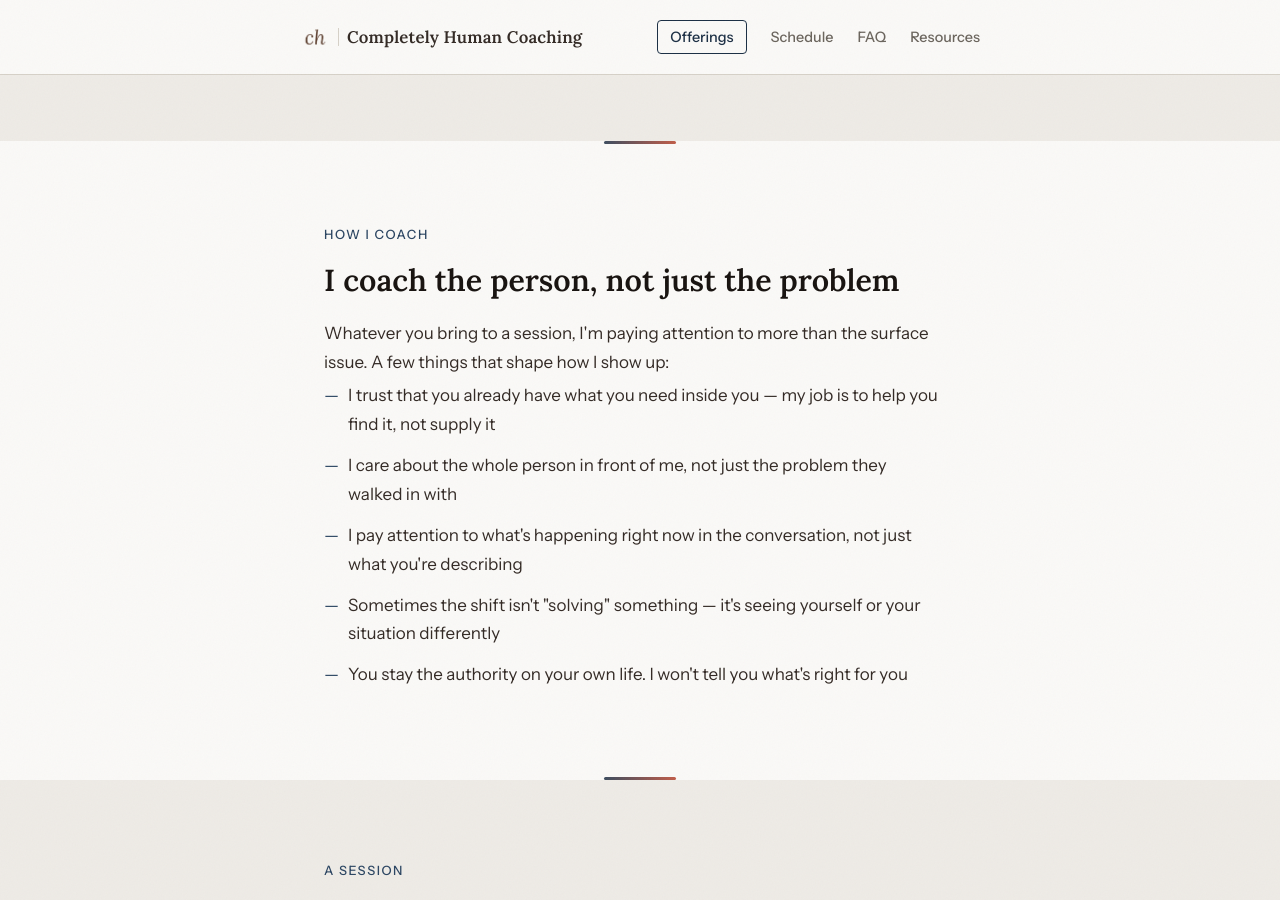
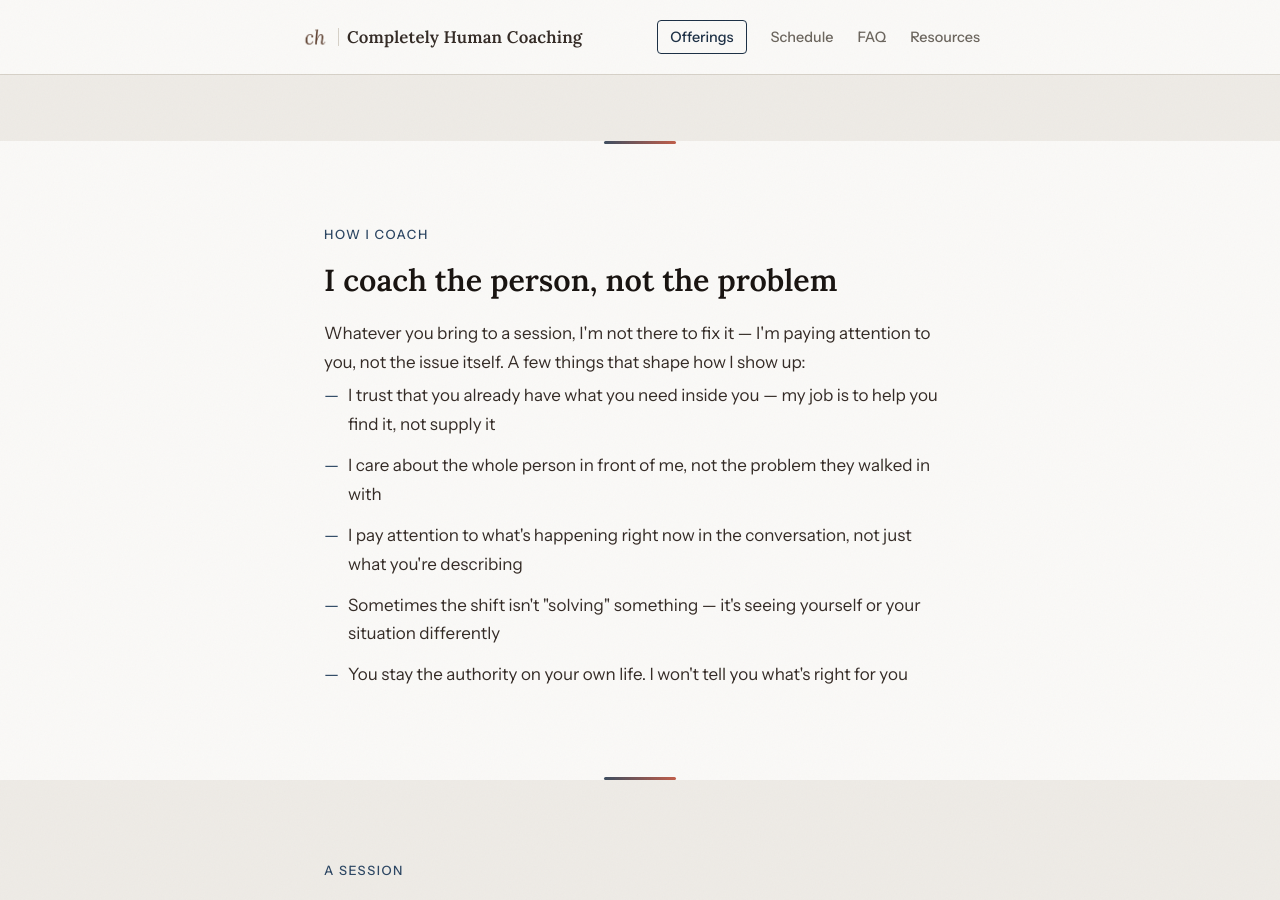
Before and after one commit to dbough/completely-human-coaching-com, a Jekyll site: the page built from what-to-expect/index.html, in a window 1280 px wide and 900 px high, scrolled down 969 px. Built offline with Jekyll 4.4.1, drawn with Linux system fonts in a browser that asks for light colours.

Commit message:
Clarify what-to-expect copy: never coach the problem
Co-Authored-By: Claude Sonnet 5 <noreply@anthropic.com>

```diff
--- a/what-to-expect/index.html
+++ b/what-to-expect/index.html
@@ -59,14 +59,14 @@ og_image: "https://completelyhumancoaching.com/og-image.png"
   <section id="wte-how-i-coach">
     <div class="container">
       <p class="section-label reveal">How I Coach</p>
-      <h2 class="reveal reveal-delay-1">I coach the person, not just the problem</h2>
+      <h2 class="reveal reveal-delay-1">I coach the person, not the problem</h2>
       <p class="reveal reveal-delay-2">
-        Whatever you bring to a session, I'm paying attention to more than the surface issue. A few
-        things that shape how I show up:
+        Whatever you bring to a session, I'm not there to fix it — I'm paying attention to you, not
+        the issue itself. A few things that shape how I show up:
       </p>
       <ul class="wte-list reveal reveal-delay-3">
         <li>I trust that you already have what you need inside you — my job is to help you find it, not supply it</li>
-        <li>I care about the whole person in front of me, not just the problem they walked in with</li>
+        <li>I care about the whole person in front of me, not the problem they walked in with</li>
         <li>I pay attention to what's happening right now in the conversation, not just what you're describing</li>
         <li>Sometimes the shift isn't "solving" something — it's seeing yourself or your situation differently</li>
         <li>You stay the authority on your own life. I won't tell you what's right for you</li>
```
